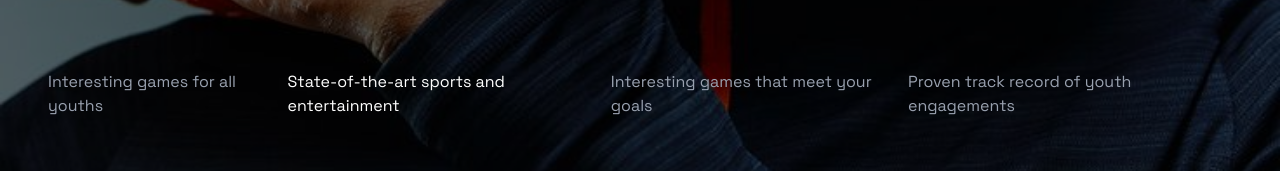
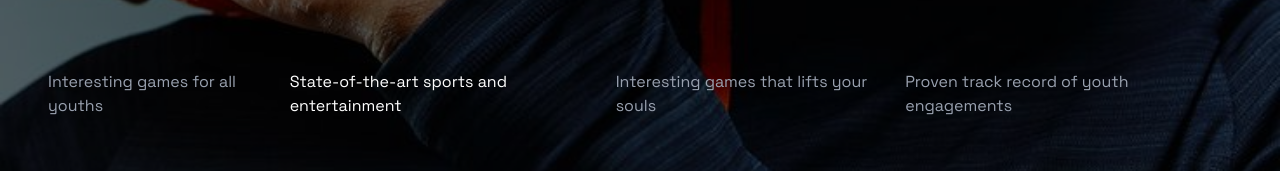
Before and after one commit to Farmerintech/pwk, a React (Vite) app in the folder frontend/: page / in a window 1280 px wide. Shown: the part 511-682 px from the top of the page. Built offline with nearby package versions, Linux system fonts and the light colour scheme.

Commit message:
hero redesign

```diff
--- a/frontend/src/pages/onboarding/Hero.tsx
+++ b/frontend/src/pages/onboarding/Hero.tsx
@@ -14,7 +14,7 @@ useEffect(() => {
 const messages = [
   "Interesting games for all youths",
   "State-of-the-art sports and entertainment",
-  "Interesting games that meet your goals",
+  "Interesting games that lifts your souls",
   "Proven track record of youth engagements",
 ];
   return (
```
